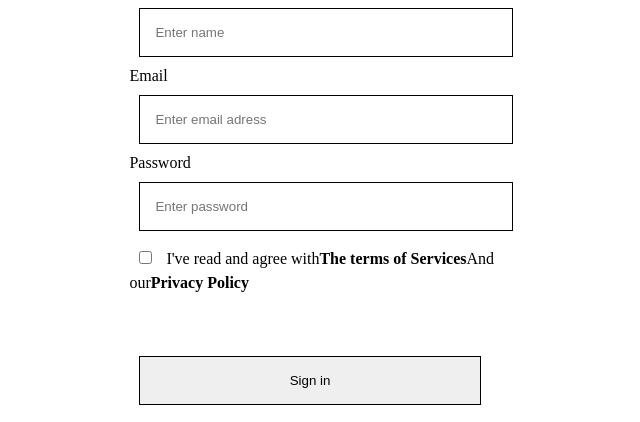
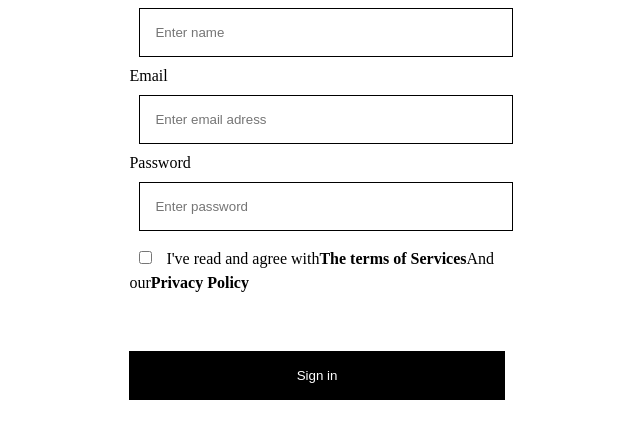
Before and after one commit to ameerakech/Forms-, a plain HTML site: page login.html in a window 1280 px wide. Shown: the part 176-598 px from the top of the page, without its empty margins (321-961 px from the left). Drawn offline with Linux system fonts and the light colour scheme.

Commit message:
added style and button

```diff
--- a/login.html
+++ b/login.html
@@ -26,14 +26,15 @@
             margin: 10px;
         }
 
-        #sign in{
+        #button1{
             padding: 10px 12px;
             margin: 5px 0;
-            width: 98%;
+            width: 99%;
             height: 1.3cm;
             background: none;
             border: none;
-            background-color:blue
+            background-color:black;
+            color: white;
             cursor: pointer;
         }
 
@@ -99,8 +100,8 @@
                  <br>
                  <br>
 
+                <button type="checkbox" id="button1"><a href="table.html"></a>Sign in</button>
 
-                 <input type="submit" id="Sign in" name="signin" value="Sign in" ><a href="table.html" ></a>
                  <br>
 
                  <h2>or sign In with</h2>
```
